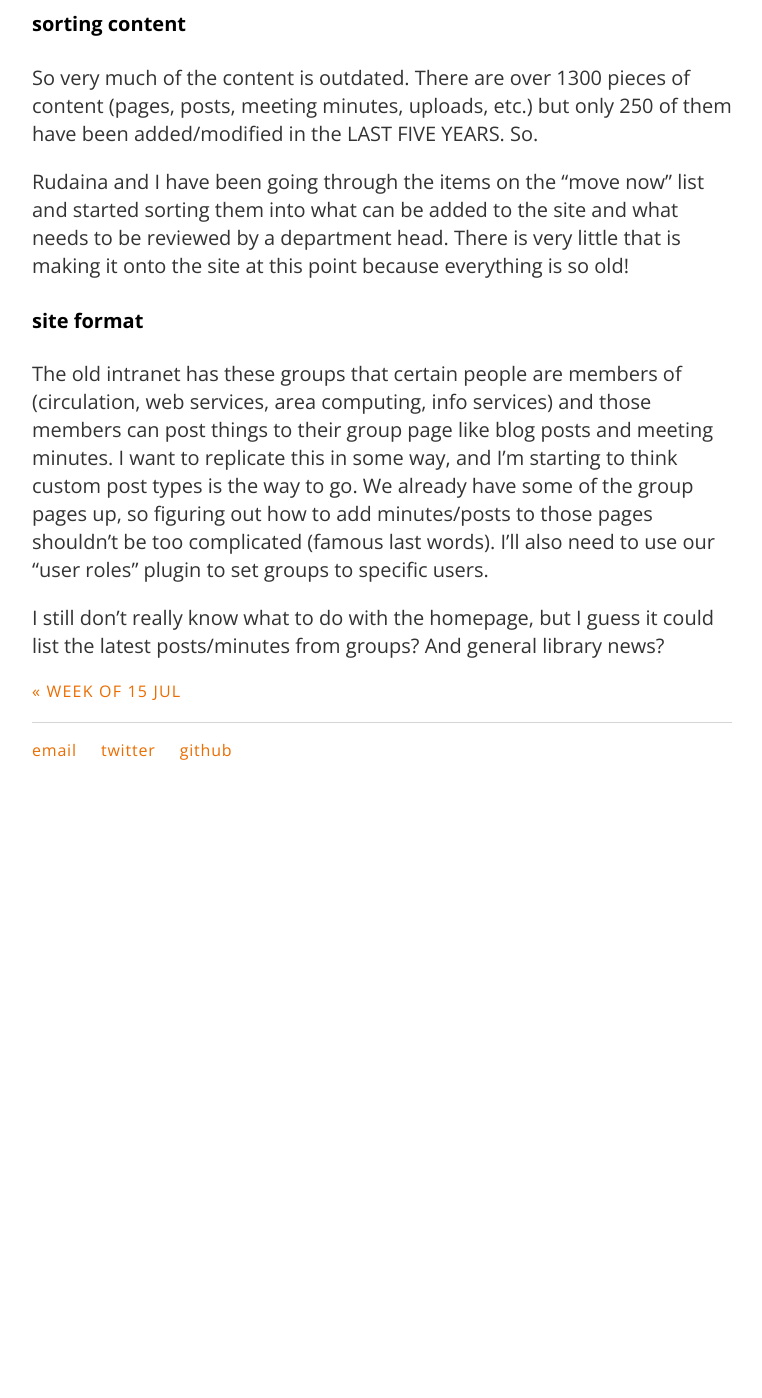
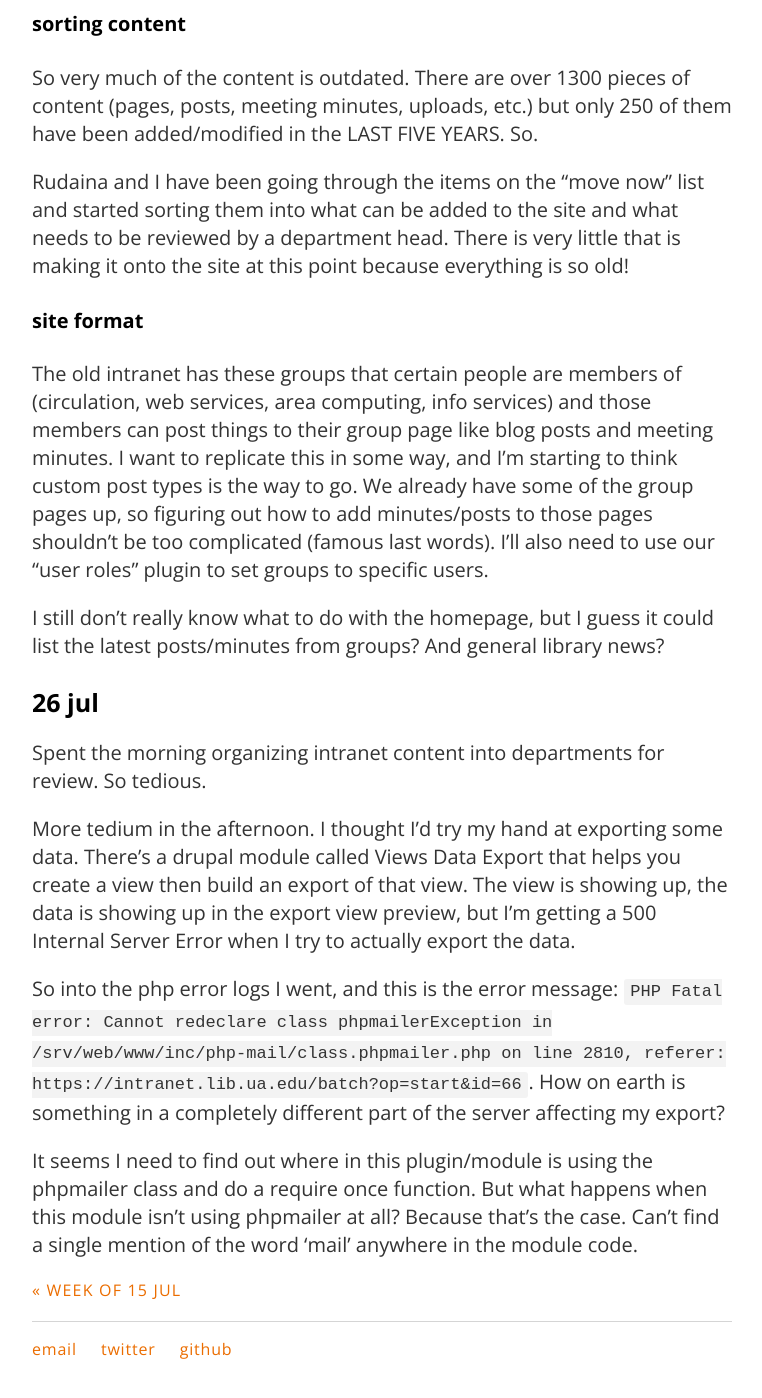
Before and after one commit to carylwyatt/carylwyatt.github.io, a Jekyll site: the page built from _posts/2019-07-22-week-of-22-jul.md, in a window 1280 px wide and 1400 px high, scrolled down 3981 px. Shown: the whole window, without its empty margins (258-1020 px from the left). Built offline with Jekyll 4.4.1, drawn with Linux system fonts in a browser that asks for light colours; emoji names are drawn with the system emoji font; before the commit the page ends 4782 px from its top, so only the background shows below that.

Commit message:
i'm outtie :v:

```diff
--- a/_posts/2019-07-22-week-of-22-jul.md
+++ b/_posts/2019-07-22-week-of-22-jul.md
@@ -82,3 +82,13 @@ Rudaina and I have been going through the items on the "move now" list and start
 The old intranet has these groups that certain people are members of (circulation, web services, area computing, info services) and those members can post things to their group page like blog posts and meeting minutes. I want to replicate this in some way, and I'm starting to think custom post types is the way to go. We already have some of the group pages up, so figuring out how to add minutes/posts to those pages shouldn't be too complicated (famous last words). I'll also need to use our "user roles" plugin to set groups to specific users.
 
 I still don't really know what to do with the homepage, but I guess it could list the latest posts/minutes from groups? And general library news?
+
+### 26 jul
+
+Spent the morning organizing intranet content into departments for review. So tedious.
+
+More tedium in the afternoon. I thought I'd try my hand at exporting some data. There's a drupal module called Views Data Export that helps you create a view then build an export of that view. The view is showing up, the data is showing up in the export view preview, but I'm getting a 500 Internal Server Error when I try to actually export the data.
+
+So into the php error logs I went, and this is the error message: `PHP Fatal error:  Cannot redeclare class phpmailerException in /srv/web/www/inc/php-mail/class.phpmailer.php on line 2810, referer: https://intranet.lib.ua.edu/batch?op=start&id=66`. How on earth is something in a completely different part of the server affecting my export?
+
+It seems I need to find out where in this plugin/module is using the phpmailer class and do a require once function. But what happens when this module isn't using phpmailer at all? Because that's the case. Can't find a single mention of the word 'mail' anywhere in the module code.
```
